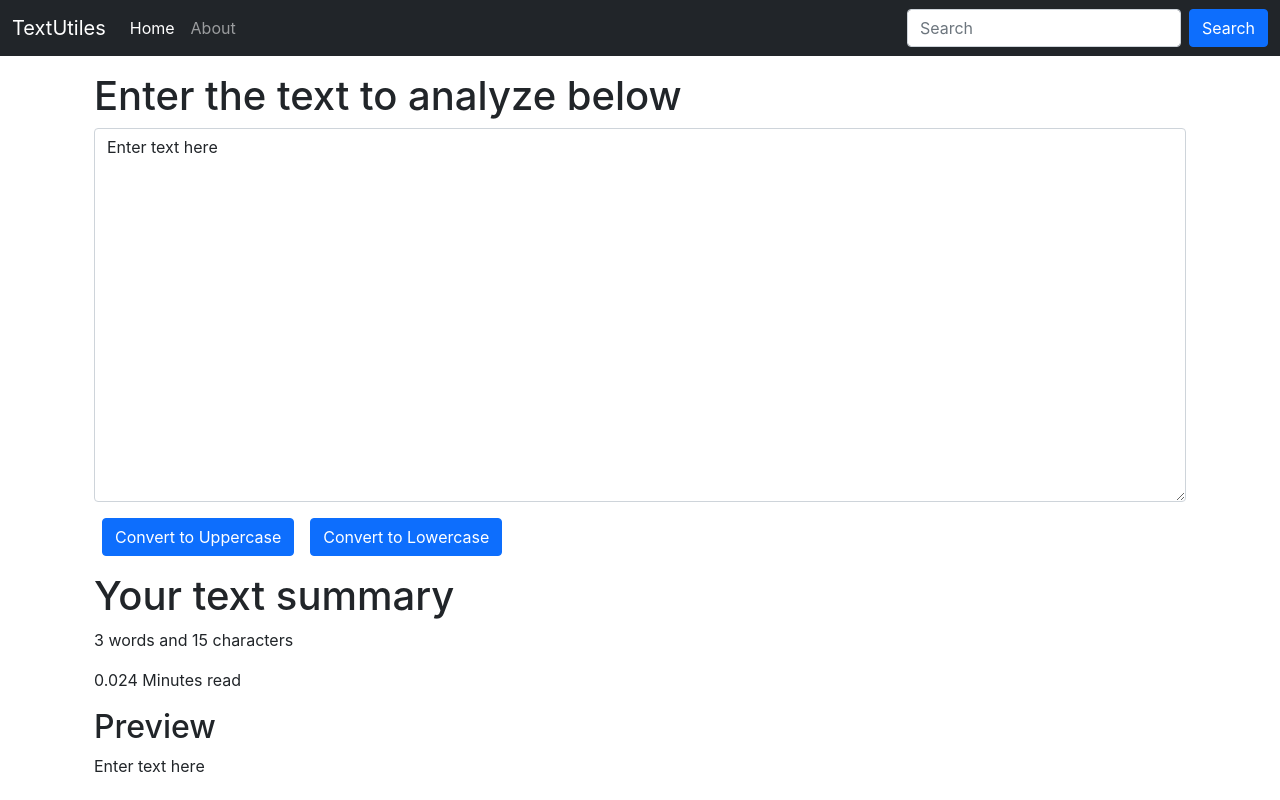
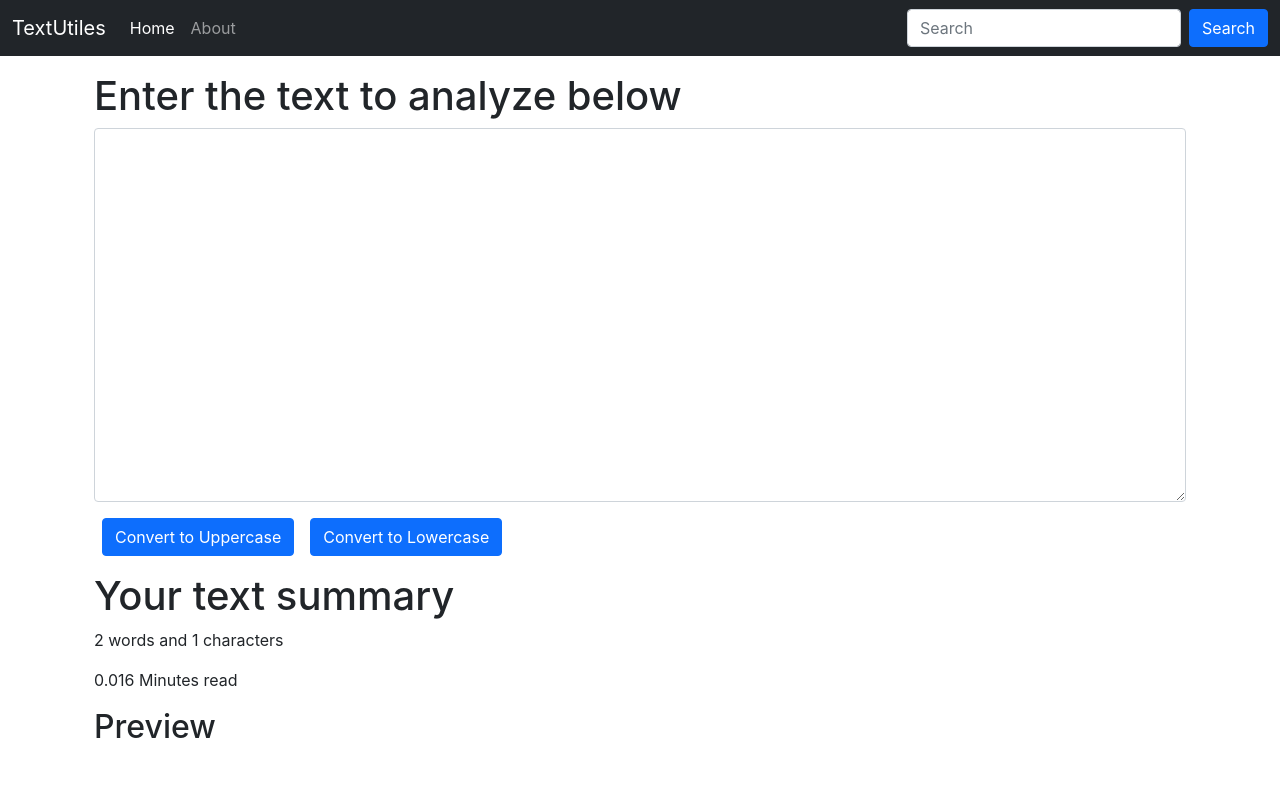
Before and after one commit to KUMAR7BITTU/react_js_course, a React (Create React App) app: page / in a window 1280 px wide. Built offline with nearby package versions, Linux system fonts and the light colour scheme.

Commit message:
new updated

```diff
--- a/src/components/TextForm.js
+++ b/src/components/TextForm.js
@@ -18,7 +18,7 @@ export default function TextForm(props) {
         setText(event.target.value);
     }
 
-    const [text,setText] = useState('Enter text here');
+    const [text,setText] = useState(' ');
     // text = "new text";
     // wrong way to set text (ABOVE WAY)
     // setText("new text");
```
